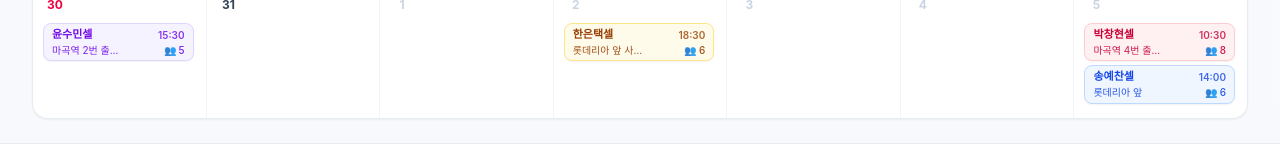
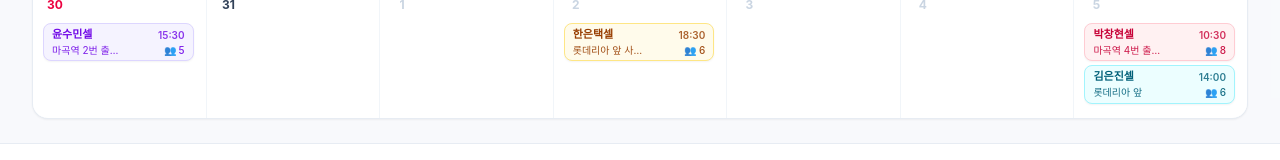
Before and after one commit to syc5032-code/newsound-evangelism, a React (Vite) app: page / in a window 1280 px wide. Shown: the part 1173-1333 px from the top of the page. Built offline with nearby package versions, Linux system fonts and the light colour scheme; a web font is replaced by a local one.

Commit message:
feat: update corps presets (라하라, 김성현, 김용태, 류고운, 천은빈 추가) and set all sample data to 김태홍 군단 except 김은진셀

```diff
--- a/src/data/presetData.ts
+++ b/src/data/presetData.ts
@@ -7,12 +7,18 @@ export const CELL_PRESETS = [
   '권회인셀',
   '윤수민셀',
   '한은택셀',
-  '박창현셀'
+  '박창현셀',
+  '김은진셀'
 ];
 
 export const CORPS_PRESETS = [
   '김태홍 군단',
-  '김은진 군단'
+  '김은진 군단',
+  '라하라 군단',
+  '김성현 군단',
+  '김용태 군단',
+  '류고운 군단',
+  '천은빈 군단'
 ];
 
 export const LOCATION_PRESETS = [
@@ -87,6 +93,7 @@ export const getCellColor = (name: string, index = 0): string => {
   if (name.includes('윤수민')) return 'violet';
   if (name.includes('한은택')) return 'amber';
   if (name.includes('박창현')) return 'rose';
+  if (name.includes('김은진')) return 'cyan';
 
   let hash = 0;
   for (let i = 0; i < name.length; i++) {
@@ -117,11 +124,11 @@ export const INITIAL_SAMPLE_SCHEDULES: EvangelismSchedule[] = [
     themeColor: 'blue',
     createdAt: '2026-08-20T10:00:00.000Z'
   },
-  // 2. 권회인셀 (김은진 군단)
+  // 2. 권회인셀 (김태홍 군단)
   {
     id: 'sample-2',
     cellName: '권회인셀',
-    corpsName: '김은진 군단',
+    corpsName: '김태홍 군단',
     cellLeader: '권회인',
     contact: '010-8765-4321',
     date: '2026-08-29',
@@ -157,11 +164,11 @@ export const INITIAL_SAMPLE_SCHEDULES: EvangelismSchedule[] = [
     themeColor: 'violet',
     createdAt: '2026-08-22T09:15:00.000Z'
   },
-  // 4. 한은택셀 (김은진 군단)
+  // 4. 한은택셀 (김태홍 군단)
   {
     id: 'sample-4',
     cellName: '한은택셀',
-    corpsName: '김은진 군단',
+    corpsName: '김태홍 군단',
     cellLeader: '한은택',
     contact: '010-4567-8901',
     date: '2026-09-02',
@@ -197,13 +204,13 @@ export const INITIAL_SAMPLE_SCHEDULES: EvangelismSchedule[] = [
     themeColor: 'rose',
     createdAt: '2026-08-24T16:40:00.000Z'
   },
-  // 6. 송예찬셀 (김태홍 군단)
+  // 6. 김은진셀 (김은진 군단)
   {
     id: 'sample-6',
-    cellName: '송예찬셀',
-    corpsName: '김태홍 군단',
-    cellLeader: '송예찬',
-    contact: '010-3456-7890',
+    cellName: '김은진셀',
+    corpsName: '김은진 군단',
+    cellLeader: '김은진',
+    contact: '010-9988-7766',
     date: '2026-09-05',
     dayOfWeek: '토요일',
     startTime: '14:00',
@@ -211,19 +218,19 @@ export const INITIAL_SAMPLE_SCHEDULES: EvangelismSchedule[] = [
     durationMinutes: 150,
     location: '롯데리아 앞',
     participantCount: 6,
-    participants: ['송예찬', '이지훈', '최도윤', '강민호', '류수정', '장민석'],
-    prayerTopics: '거리에서 마주치는 모든 이웃들에게 친절한 미소와 따뜻한 마음으로 다가가겠습니다.',
+    participants: ['김은진', '박지은', '정우성', '최수빈', '이재훈', '홍선아'],
+    prayerTopics: '김은진 군단의 은혜로운 노방전도 출격입니다! 만나는 영혼들에게 구원의 복음이 심겨지게 하소서.',
     password: '1234',
-    themeColor: 'blue',
+    themeColor: 'cyan',
     createdAt: '2026-08-25T13:00:00.000Z'
   },
-  // 7. 권회인셀 (김은진 군단)
+  // 7. 송예찬셀 (김태홍 군단)
   {
     id: 'sample-7',
-    cellName: '권회인셀',
-    corpsName: '김은진 군단',
-    cellLeader: '권회인',
-    contact: '010-8765-4321',
+    cellName: '송예찬셀',
+    corpsName: '김태홍 군단',
+    cellLeader: '송예찬',
+    contact: '010-3456-7890',
     date: '2026-09-06',
     dayOfWeek: '일요일',
     startTime: '16:00',
@@ -231,10 +238,10 @@ export const INITIAL_SAMPLE_SCHEDULES: EvangelismSchedule[] = [
     durationMinutes: 120,
     location: '마곡역',
     participantCount: 7,
-    participants: ['권회인', '송미경', '임재원', '조형석', '차은우', '우지민', '구본승'],
+    participants: ['송예찬', '송미경', '임재원', '조형석', '차은우', '우지민', '구본승'],
     prayerTopics: '셀원들이 기쁨으로 하나 되어 전도에 동참하게 하시고, 복음을 들은 모든 분들이 구원의 확신을 갖도록 중보 부탁드립니다.',
     password: '1234',
-    themeColor: 'emerald',
+    themeColor: 'blue',
     createdAt: '2026-08-26T15:10:00.000Z'
   },
   // 8. 윤수민셀 (김태홍 군단)
@@ -257,13 +264,13 @@ export const INITIAL_SAMPLE_SCHEDULES: EvangelismSchedule[] = [
     themeColor: 'violet',
     createdAt: '2026-08-27T10:00:00.000Z'
   },
-  // 9. 한은택셀 (김은진 군단)
+  // 9. 권회인셀 (김태홍 군단)
   {
     id: 'sample-9',
-    cellName: '한은택셀',
-    corpsName: '김은진 군단',
-    cellLeader: '한은택',
-    contact: '010-4567-8901',
+    cellName: '권회인셀',
+    corpsName: '김태홍 군단',
+    cellLeader: '권회인',
+    contact: '010-8765-4321',
     date: '2026-09-19',
     dayOfWeek: '토요일',
     startTime: '14:00',
@@ -271,19 +278,19 @@ export const INITIAL_SAMPLE_SCHEDULES: EvangelismSchedule[] = [
     durationMinutes: 120,
     location: '마곡역 1번 출구 앞',
     participantCount: 6,
-    participants: ['한은택', '이영희', '유태현', '서지원', '노현우', '고은비'],
+    participants: ['권회인', '이영희', '유태현', '서지원', '노현우', '고은비'],
     prayerTopics: '환절기 날씨 속에서 전도대원들의 건강을 지켜주시고 담대하게 복음을 증거하게 하소서.',
     password: '1234',
-    themeColor: 'amber',
+    themeColor: 'emerald',
     createdAt: '2026-08-27T14:20:00.000Z'
   },
-  // 10. 박창현셀 (김태홍 군단)
+  // 10. 한은택셀 (김태홍 군단)
   {
     id: 'sample-10',
-    cellName: '박창현셀',
+    cellName: '한은택셀',
     corpsName: '김태홍 군단',
-    cellLeader: '박창현',
-    contact: '010-5678-1234',
+    cellLeader: '한은택',
+    contact: '010-4567-8901',
     date: '2026-09-26',
     dayOfWeek: '토요일',
     startTime: '15:00',
@@ -291,10 +298,10 @@ export const INITIAL_SAMPLE_SCHEDULES: EvangelismSchedule[] = [
     durationMinutes: 120,
     location: '마곡역 및 롯데리아 앞',
     participantCount: 8,
-    participants: ['박창현', '정하늘', '이준우', '김하은', '신재민', '권다영', '황성호', '안지민'],
+    participants: ['한은택', '정하늘', '이준우', '김하은', '신재민', '권다영', '황성호', '안지민'],
     prayerTopics: '9월의 마지막 주말 전도입니다. 그동안 복음을 전해 들은 분들이 예배의 자리로 나아오도록 기도해주세요.',
     password: '1234',
-    themeColor: 'rose',
+    themeColor: 'amber',
     createdAt: '2026-08-27T16:00:00.000Z'
   }
 ];
--- a/src/utils/storage.ts
+++ b/src/utils/storage.ts
@@ -2,7 +2,7 @@ import type { EvangelismSchedule } from '../types';
 import { INITIAL_SAMPLE_SCHEDULES } from '../data/presetData';
 import { formatDateFullKorean, formatDurationString } from './dateUtils';
 
-const STORAGE_KEY = 'CHURCH_EVANGELISM_CORPS_V5';
+const STORAGE_KEY = 'CHURCH_EVANGELISM_CORPS_V6';
 
 export const loadSchedules = (): EvangelismSchedule[] => {
   try {
```
Also changed, not shown: 1 other file (tests, documents, lock files or other folders).
